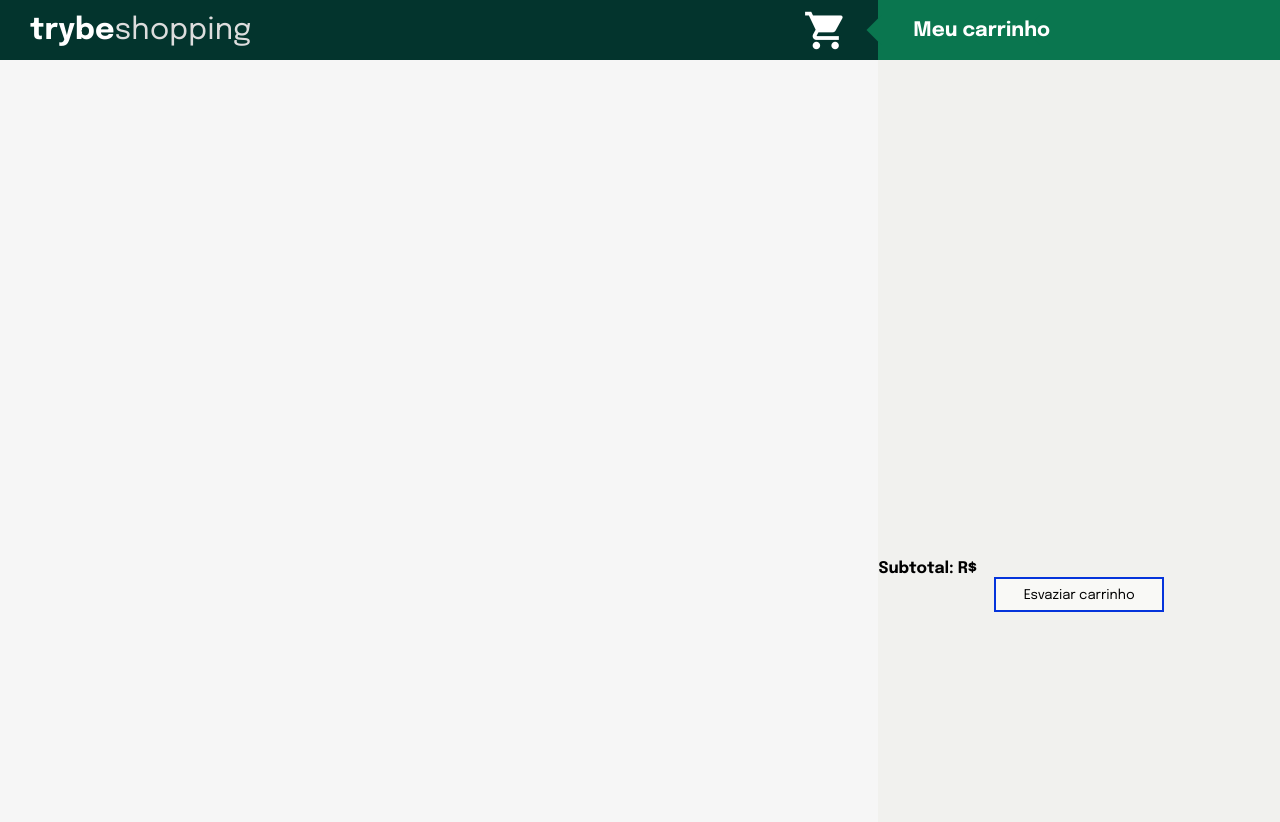
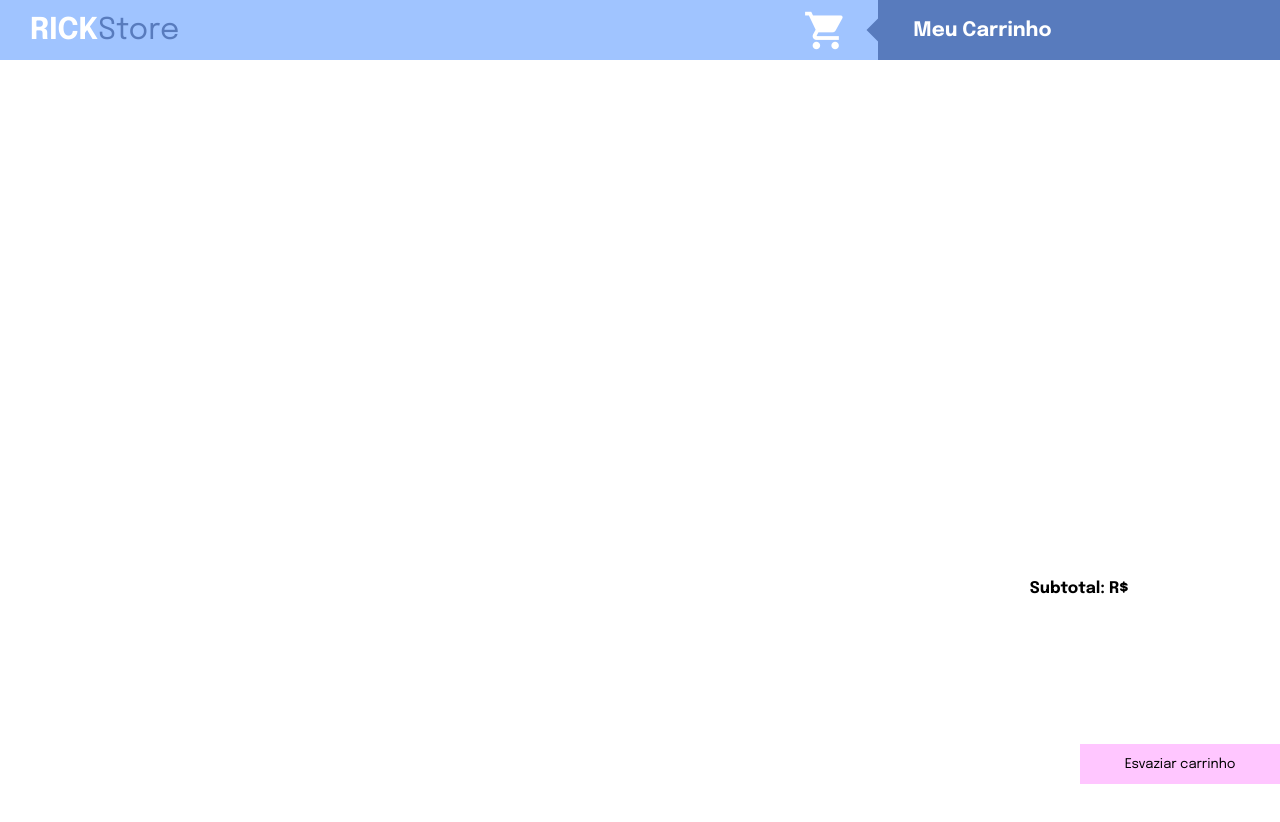
Before and after one commit to pauloricardosb/shopping-cart-project, a website: page index.html in a window 1280 px wide. Drawn offline with Linux system fonts and the light colour scheme; no server answers.

Commit message:
FEAT: Shopping Cart stylized

```diff
--- a/index.html
+++ b/index.html
@@ -4,7 +4,7 @@
     <meta charset="UTF-8" />
     <meta name="viewport" content="width=device-width, initial-scale=1.0" />
     <meta http-equiv="X-UA-Compatible" content="ie=edge" />
-    <title>TrybeShopping</title>
+    <title>RICK Store</title>
     <link rel="stylesheet" href="style.css" />
     <link rel="preconnect" href="https://fonts.googleapis.com">
     <link rel="preconnect" href="https://fonts.gstatic.com" crossorigin>
@@ -19,11 +19,11 @@
   <body>
     <header class="header">
       <div class="container-title">
-        <span class="title"><strong>trybe</strong>shopping</span>
+        <span class="title"><strong>RICK</strong>Store</span>
       </div>
       <i class="material-icons" style="font-size:45px;color:white">shopping_cart</i>
       <div class="container-cartTitle">
-        <span class="cart__title">Meu carrinho</span>
+        <span class="cart__title">Meu Carrinho</span>
       </div>
     </header>
     <section class="container">
@@ -31,8 +31,10 @@
       <section class="cart">
         <ol class="cart__items"></ol>
         <section class="price">
-          <h4 class="price-title">Subtotal: <span class="symbol-price">R$ </span></h4>
-          <p class="total-price"></p>
+          <h4 class="price-title">Subtotal:
+             <span class="symbol-price">R$ </span>
+             <span class="total-price"></span>
+          </h4>
         </section>
         <button class="empty-cart">Esvaziar carrinho</button>
       </section>
--- a/style.css
+++ b/style.css
@@ -6,12 +6,23 @@
 }
 
 body {
-  background-color: rgb(246, 246, 246);
+  overflow: hidden;
+}
+
+body::-webkit-scrollbar {
+  width: 12px;
+}
+
+body::-webkit-scrollbar-track {
+  background: white;
+}
+
+body::-webkit-scrollbar-thumb {
+  background-color: #A0C4FF;
 }
 
 .header {
-  position: relative;
-  background-color: rgb(3, 52, 45);
+  background-color: #a0c4ff;
   display: flex;
   align-items: center;
   width: 100%;
@@ -23,16 +34,15 @@ body {
 }
 
 .title {
-  color: rgb(221, 221, 221);
+  color: #587bbd;
   font-size: 30px;
   padding-left: 30px;
 }
-
 .container-cartTitle {
   position: relative;
   display: flex;
   align-items: center;
-  background-color: rgb(10, 118, 79);
+  background-color: #587bbd;
   width: 40%;
   height: 100%;
   margin-left: 30px;
@@ -49,9 +59,8 @@ body {
   right: 61.5%;
   width: 39.5%;
   height: 15px;
-  background: rgb(10, 118, 79);
+  background: #587bbd;
   transform: skew(-45deg);
-  z-index: 0;
 }
 
 .container-cartTitle:before {
@@ -61,9 +70,8 @@ body {
   right: 61.5%;
   width: 39.5%;
   height: 15px;
-  background: rgb(10, 118, 79);
+  background: #587bbd;
   transform: skew(45deg);
-  z-index: 0;
 }
 
 .container-cartTitle .cart__title {
@@ -75,7 +83,7 @@ body {
 
 .container {
   display: flex;
-  justify-content: space-around;
+  justify-content: space-between;
   width: 100%;
 }
 
@@ -89,28 +97,39 @@ body {
   flex-wrap: wrap;
   justify-content: center;
   margin: 40px 0;
+  overflow-y: scroll;
+  height: 80vh;
+}
+.items::-webkit-scrollbar {
+  width: 12px;
+}
+
+.items::-webkit-scrollbar-track {
+  background: white;
+}
+
+.items::-webkit-scrollbar-thumb {
+  background-color: #A0C4FF;
 }
 
 .item {
+  background-color: white;
+  cursor:pointer;
   display: flex;
   flex-direction: column;
   height: auto;
   margin: 5px;
   width: 200px;
-  border: 2px solid rgb(234, 234, 233);
-  border-radius: 5px;
   box-sizing: border-box;
-}
-
-.item .item__sku {
-  display: none;
+  transition:all 200ms;
+  text-align: center;
 }
 
 .item .item__title {
   display: flex;
   align-items: center;
   flex-grow: 1;
-  padding: 10px;
+  padding: 5px;
   text-align: center;
 }
 
@@ -119,20 +138,32 @@ body {
 }
 
 .item .item__add {
-  background-color: rgb(5, 52, 219);
+  background-color: #3e83f3;
   border: 0;
   cursor: pointer;
   margin: 0;
   padding: 10px;
   color: white;
+  transition:all 500ms ease;
+}
+
+.item .item__add:hover {
+  background-color: #0043af;
+  transform: scale(1.05);
+}
+
+.item .item__add:active {
+  background-color: #7409ff;
+  transform: scale(1.8);
 }
 
 .cart {
   display: flex;
   flex-basis: 32%;
   flex-flow: column wrap;
-  background-color: rgb(241, 241, 238);
+  background-color: white;
   height: 100vh;
+  padding: 10px;
 }
 
 .cart .cart__items {
@@ -140,10 +171,37 @@ body {
   overflow-y: scroll;
 }
 
+.cart .cart__items::-webkit-scrollbar {
+  width: 12px;
+}
+
+.cart .cart__items::-webkit-scrollbar-track {
+  background: white;
+}
+
+.cart .cart__items::-webkit-scrollbar-thumb {
+  background-color: #A0C4FF;
+}
+
 .empty-cart {
-  width: 170px;
-  height: 35px;
-  margin: 0 auto;
-  border: 2px solid rgb(5, 52, 219);
-  background-color: rgb(249, 249, 246);
+  width: 200px;
+  height: 40px;
+  margin: 1rem 12rem;
+  border: none;
+  background-color: #FFC6FF;
+  transition: all 500ms ease;
+  position: absolute;
+  bottom: 0;
 }
+
+.empty-cart:hover {
+  background-color: #f17979;
+  cursor: pointer;
+  transform: scale(0.9);
+}
+
+.price {
+  display: flex;
+  justify-content: space-evenly;
+  margin: 10px 0;
+}
```
